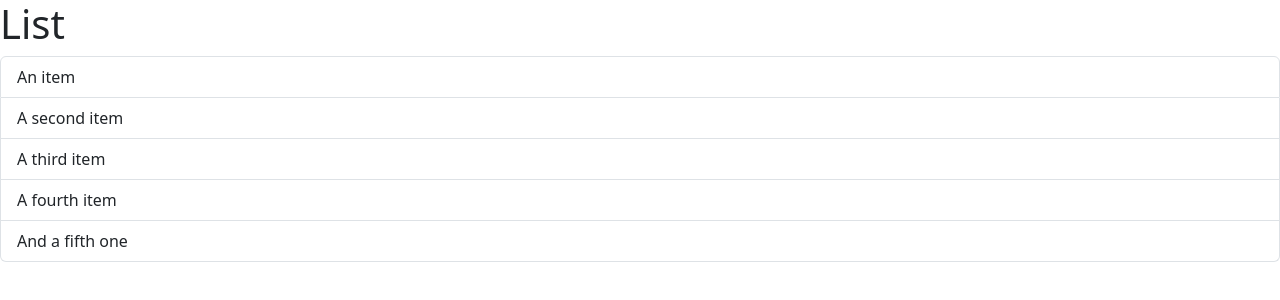
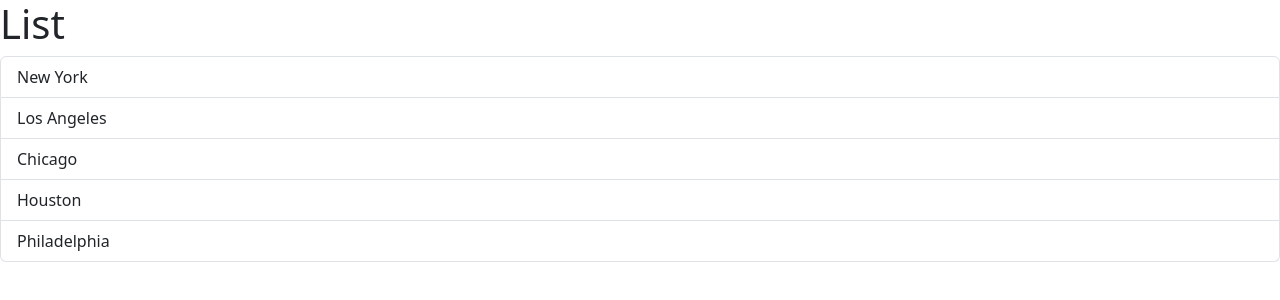
Before and after one commit to Harrison-Muraya/react-app, a React (Vite) app in the folder react-app/: page / in a window 1280 px wide. Shown: the top 300 px of the page. Built offline with nearby package versions, Linux system fonts and the light colour scheme.

Commit message:
Refactored ListGroup component to use a cities array and map function for rendering list items.

```diff
--- a/react-app/src/components/ListGroup.tsx
+++ b/react-app/src/components/ListGroup.tsx
@@ -1,16 +1,31 @@
 
 function ListGroup() {
+    const cities = ["New York", "Los Angeles", "Chicago", "Houston", "Philadelphia"];
+
     return (
         <>
             <h1>List</h1>
             <ul className="list-group">
-                <li className="list-group-item">An item</li>
-                <li className="list-group-item">A second item</li>
-                <li className="list-group-item">A third item</li>
-                <li className="list-group-item">A fourth item</li>
-                <li className="list-group-item">And a fifth one</li>
+                {cities.map((city) => (<li className="list-group-item">{city}</li>))}
             </ul>
         </>
     )
 }
 export default ListGroup;
+
+
+// function ListGroup() {
+//     return (
+//         <>
+//             <h1>List</h1>
+//             <ul className="list-group">
+//                 <li className="list-group-item">An item</li>
+//                 <li className="list-group-item">A second item</li>
+//                 <li className="list-group-item">A third item</li>
+//                 <li className="list-group-item">A fourth item</li>
+//                 <li className="list-group-item">And a fifth one</li>
+//             </ul>
+//         </>
+//     )
+// }
+// export default ListGroup;
```
